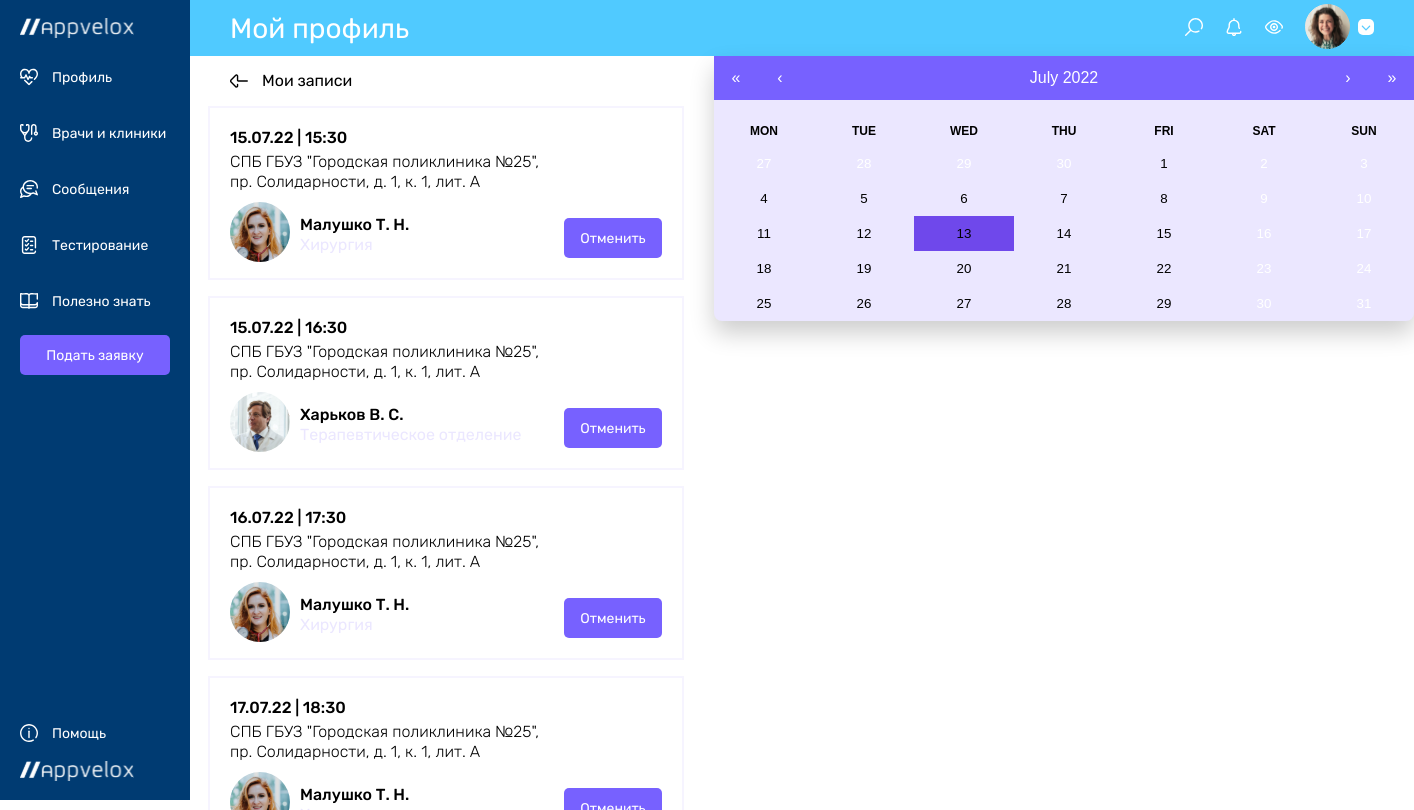
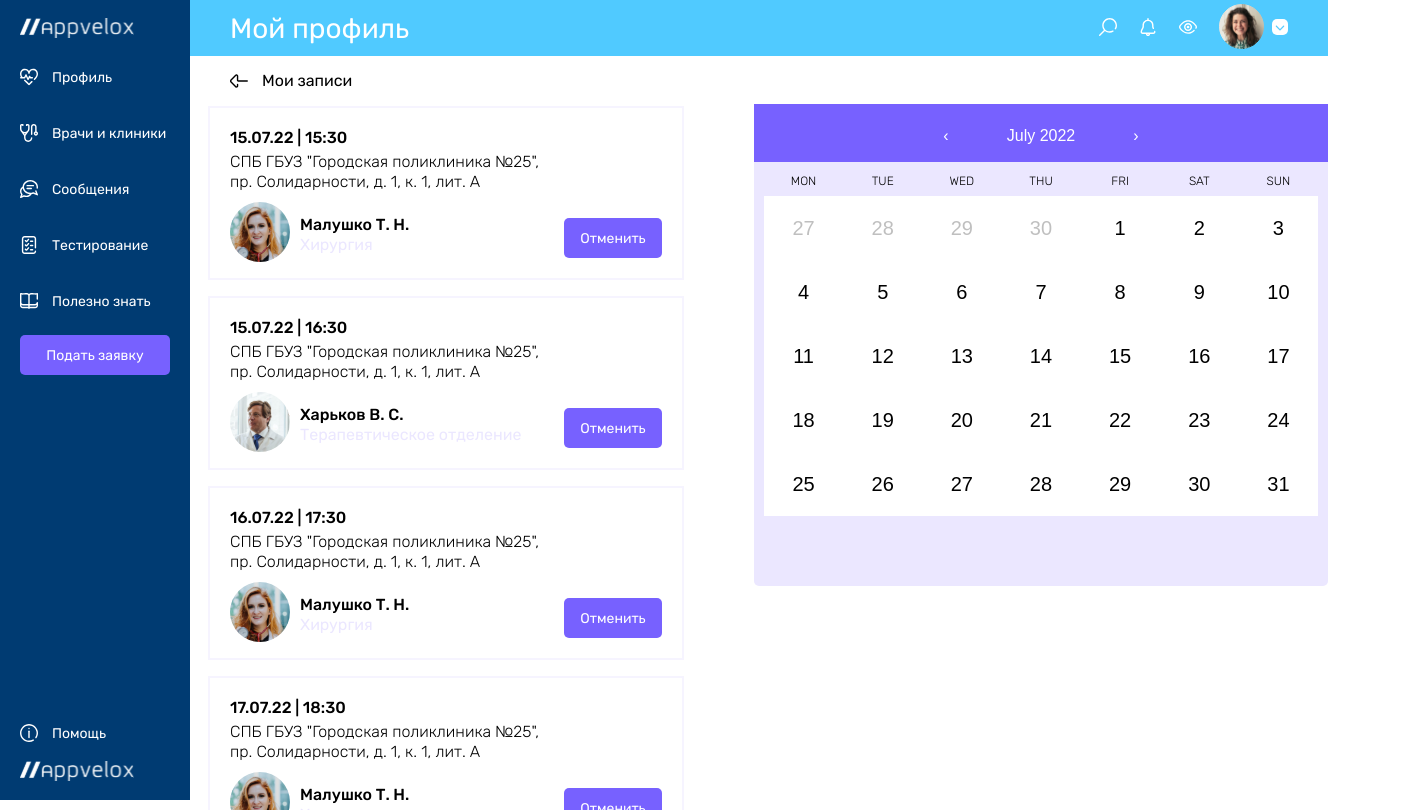
Before and after one commit to AfroSamuro/react_doctor_appointment, a React (Create React App) app: page /apps in a window 1280 px wide. Shown: the whole page, 1414 px wide, since content can reach past the window. Built offline with nearby package versions, Linux system fonts and the light colour scheme; the HTML template or start-up script is replaced by a standard one.

Commit message:
add 'remove apps' functionality

```diff
--- a/src/App.js
+++ b/src/App.js
@@ -7,11 +7,13 @@ import ProfileMain from './pages/profileMain/ProfileMain'
 import doc1 from './images/doc_mal.svg'
 import doc2 from './images/doc_har.svg'
 import ProfileApps from './pages/profileAppointment/ProfileApps'
+import { useState } from 'react'
 
 export default function App() {
 
-    const docApps = [
+    const apps = [
         {
+            id: 1,
             date: '15.07.2022',
             time: '15:30',
             location: 'СПБ ГБУЗ "Городская поликлиника №25", пр. Солидарности, д. 1, к. 1, лит. А',
@@ -20,6 +22,7 @@ export default function App() {
             docSpec: 'Хирургия'
         },
         {
+            id: 2,
             date: '15.07.2022',
             time: '16:30',
             location: 'СПБ ГБУЗ "Городская поликлиника №25", пр. Солидарности, д. 1, к. 1, лит. А',
@@ -28,6 +31,7 @@ export default function App() {
             docSpec: 'Терапевтическое отделение'
         },
         {
+            id: 3,
             date: '16.07.2022',
             time: '17:30',
             location: 'СПБ ГБУЗ "Городская поликлиника №25", пр. Солидарности, д. 1, к. 1, лит. А',
@@ -36,6 +40,7 @@ export default function App() {
             docSpec: 'Хирургия'
         },
         {
+            id: 4,
             date: '17.07.2022',
             time: '18:30',
             location: 'СПБ ГБУЗ "Городская поликлиника №25", пр. Солидарности, д. 1, к. 1, лит. А',
@@ -44,6 +49,7 @@ export default function App() {
             docSpec: 'Хирургия'
         },
         {
+            id: 5,
             date: '18.07.2022',
             time: '19:30',
             location: 'СПБ ГБУЗ "Городская поликлиника №25", пр. Солидарности, д. 1, к. 1, лит. А',
@@ -53,6 +59,15 @@ export default function App() {
         },
     ]
 
+    const [docApps, setDocApps] = useState(apps)
+
+    const deleteApp = (e) => {
+        const id = e.target.getAttribute('id');
+        setDocApps(docApps.filter(app =>
+            app.id !== +id,
+            ))
+    }
+
     return (
         <BrowserRouter>
             <div className='content'>
@@ -60,8 +75,8 @@ export default function App() {
                 <section className='content__main'>
                     <Header />
                     <Routes>
-                        <Route path='/' element={<ProfileMain apps={docApps} />} />
-                        <Route path='/apps' element={<ProfileApps apps={docApps}/>} />
+                        <Route path='/' element={<ProfileMain apps={docApps} removeApp={deleteApp}/>} />
+                        <Route path='/apps' element={<ProfileApps apps={docApps} removeApp={deleteApp}/>} />
                     </Routes>
                 </section>
             </div>
--- a/src/components/calendar/Calendar.css
+++ b/src/components/calendar/Calendar.css
@@ -1,33 +1,70 @@
 .react-calendar {
-  width: 700px;
+  width: 574px;
+  height: 482px;
   max-width: 100%;
   background-color: #EBE7FF;
   color: white;
-  border-radius: 8px;
-  box-shadow: 0 12px 24px rgba(0, 0, 0, 0.2);
-  font-family: Arial, Helvetica, sans-serif;
+  border-radius: 5px;
+  font-family: 'Rubik', Helvetica, sans-serif;
   line-height: 1.125em;
- }
+  margin: 48px 0 0 40px;
+}
 
- .react-calendar__navigation button {
+.react-calendar button {
+  margin: 0;
+  border: 0;
+  outline: none;
+  background-color: #FFFFFF;
+  width: 80px;
+  height: 64px;
+  font-size: 20px;
+}
+
+.react-calendar__navigation {
+  background-color: #7761FF;
+  display: flex;
+  height: 58px;
+  border: 20px;
+  justify-content: center;
+}
+
+.react-calendar__navigation button {
   color: white;
   min-width: 44px;
-  background:none;
+  max-width: 110px;
+  background: none;
   font-size: 16px;
-  margin-top: 8px;
- }
+}
+
+.react-calendar__navigation__prev2-button {
+  display: none;
+}
+
+.react-calendar__navigation__next2-button {
+  display: none;
+}
+
+.react-calendar__tile .react-calendar__month-view__days__day
+
 
 .react-calendar--doubleView {
   width: 700px;
 }
+
+.react-calendar__viewContainer {
+  padding: 0 10px 0;
+}
+
 .react-calendar--doubleView .react-calendar__viewContainer {
   display: flex;
   margin: -0.5em;
 }
-.react-calendar--doubleView .react-calendar__viewContainer > * {
+
+.react-calendar--doubleView .react-calendar__viewContainer>* {
   width: 50%;
   margin: 0.5em;
 }
+
 .react-calendar,
 .react-calendar *,
 .react-calendar *:before,
@@ -36,36 +73,35 @@
   -webkit-box-sizing: border-box;
   box-sizing: border-box;
 }
-.react-calendar button {
-  margin: 0;
-  border: 0;
-  outline: none;
-}
+
 .react-calendar button:enabled:hover {
   cursor: pointer;
 }
-.react-calendar__navigation {
-  background-color: #7761FF;
-  display: flex;
-  height: 44px;
-  margin-bottom: 1em;
-}
+
+
+
 .react-calendar__navigation button {
   min-width: 44px;
 }
+
 .react-calendar__navigation button:enabled:hover,
 .react-calendar__navigation button:enabled:focus {
   background-color: #e6e6e6;
 }
+
 .react-calendar__navigation button[disabled] {
   background-color: #f0f0f0;
 }
+
 .react-calendar__month-view__weekdays {
   text-align: center;
   text-transform: uppercase;
   font-weight: bold;
   font-size: 0.75em;
+  font-weight: 100;
+  padding-top: 4px;
 }
+
 .react-calendar__month-view__weekdays__weekday {
   color: black;
   padding: 0.5em;
@@ -83,52 +119,70 @@ abbr {
   font-weight: bold;
   padding: calc(0.75em / 0.75) calc(0.5em / 0.75);
 }
+
 .react-calendar__month-view__days__day--weekend {
-  color: white;
+  color: black;
 }
+
 .react-calendar__month-view__days__day--neighboringMonth {
-  color: white;
+  color: rgba(0, 0, 0, 0.250);
 }
+
+.react-calendar__tile .react-calendar__month-view__days__day .react-calendar__month-view__days__day--neighboringMonth{
+  background-color: #EBE7FF;
+
+}
+
 .react-calendar__year-view .react-calendar__tile,
 .react-calendar__decade-view .react-calendar__tile,
 .react-calendar__century-view .react-calendar__tile {
   padding: 2em 0.5em;
 }
+
 .react-calendar__tile {
   max-width: 100%;
   text-align: center;
   padding: 0.75em 0.5em;
   background: none;
 }
+
 .react-calendar__tile:disabled {
   background-color: #f0f0f0;
 }
+
 .react-calendar__tile:enabled:hover,
 .react-calendar__tile:enabled:focus {
   background-color: #e6e6e6;
 }
+
 .react-calendar__tile--now {
   background-color: #6f48eb;
 }
+
 .react-calendar__tile--now:enabled:hover,
 .react-calendar__tile--now:enabled:focus {
   background: #ffffa9;
 }
+
 .react-calendar__tile--hasActive {
   background: #76baff;
 }
+
 .react-calendar__tile--hasActive:enabled:hover,
 .react-calendar__tile--hasActive:enabled:focus {
   background: #a9d4ff;
 }
+
 .react-calendar__tile--active {
   background: #6f48eb;
   color: white;
 }
+
 .react-calendar__tile--active:enabled:hover,
 .react-calendar__tile--active:enabled:focus {
   background: #1087ff;
 }
+
 .react-calendar--selectRange .react-calendar__tile--hover {
   background-color: #e6e6e6;
 }
--- a/src/components/cardDoc/CardDoc.jsx
+++ b/src/components/cardDoc/CardDoc.jsx
@@ -4,6 +4,7 @@ import './CardDoc.css'
 export default function CardDoc(props) {
 
     const {
+        id,
         date,
         time,
         location,
@@ -12,12 +13,15 @@ export default function CardDoc(props) {
         docSpec
     } = props.info
 
+    const {removeShowedApp} = props
+
+
     return (
-        <article className='doc__card'>
+        <article className='doc__card' id={id}>
             <div className='card__details'>
                 <div className='details__date'>
                     <div className='date__day'>
-                        {date.slice(0, 6)+date.slice(-2)} |&nbsp;
+                        {date.slice(0, 6) + date.slice(-2)} |&nbsp;
                     </div>
                     <div className='date__time'>
                         {time}
@@ -40,8 +44,8 @@ export default function CardDoc(props) {
                     </div>
                 </div>
             </div>
-            <div className='card__cancel'>
-                <button className='cancel__button'>
+            <div className='card__cancel' >
+                <button className='cancel__button' onClick={removeShowedApp} id={id}>
                     Отменить
                 </button>
             </div>
--- a/src/pages/profileAppointment/ProfileApps.css
+++ b/src/pages/profileAppointment/ProfileApps.css
@@ -15,6 +15,9 @@
     display: flex;
     align-items: center;
     padding: 16px 0 0 22px;
+    text-decoration: none;
+    width: 150px;
+    color: black;
 }
 
 .top__title {
--- a/src/pages/profileAppointment/ProfileApps.jsx
+++ b/src/pages/profileAppointment/ProfileApps.jsx
@@ -4,6 +4,8 @@ import arrow from '../../images/arrow.svg'
 import Calendar from 'react-calendar'
 import '../../components/calendar/Calendar.css'
 import { useState } from 'react'
+import { Link } from 'react-router-dom'
+
 
 export default function ProfileApps(props) {
 
@@ -29,26 +31,34 @@ export default function ProfileApps(props) {
         setShowedApps(apps)
     }
 
+    const deleteApp = (e) => {
+        const id = e.target.getAttribute('id');
+        setShowedApps(showedApps.filter(app =>
+            app.id !== +id,
+            ));
+            props.removeApp(e)
+    }
+
     return (
         <div className='appointments'>
             <div className='appointments__apps'>
-                <div className='apps__top'>
+                <Link className='apps__top' to={'/'} target='_self'>
                     <img src={arrow} alt="arrow" />
                     <p className='top__title'>
                         Мои записи
                     </p>
-                </div>
+                </Link>
                 <div className='apps__docs'>
                     {showedApps.length === apps.length ?
-                        '' :
-                        <p className='docs__showAll' onClick={showAllApps}>
+                        null :
+                        <p className='docs__showAll' onClick={showAllApps} >
                             Показать все записи
                         </p>
                     }
 
                     {showedApps.length > 0 ?
                     showedApps.map(app =>
-                        <CardDoc info={app} />
+                        <CardDoc info={app} key={app.id} removeShowedApp={deleteApp}/>
                     ) :
                     <p className='docs__noApps'>
                         Нет активных записей
--- a/src/pages/profileMain/ProfileMain.jsx
+++ b/src/pages/profileMain/ProfileMain.jsx
@@ -52,7 +52,6 @@ export default function ProfileMain(props) {
         },
     ];
 
-
     return (
         <div className='main__info'>
             <section className='info__apps'>
@@ -61,7 +60,7 @@ export default function ProfileMain(props) {
                 </p>
                 <div className='apps__cards'>
                     {props.apps.slice(0,2).map(app =>
-                        <CardDoc info={app} />
+                        <CardDoc info={app} removeShowedApp={props.removeApp} key={app.id}/>
                     )
                     }
                     {props.apps.length > 0 ?
```
